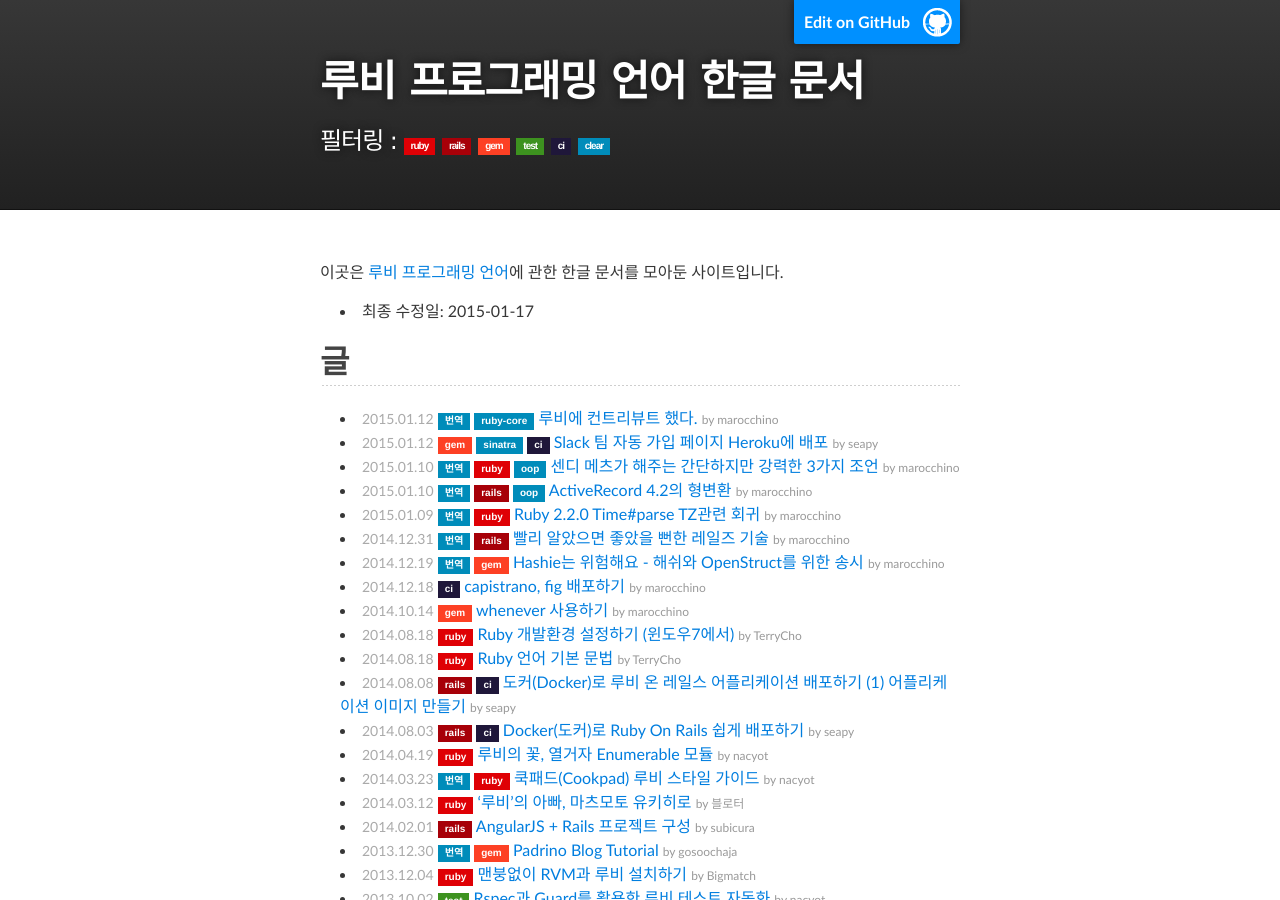
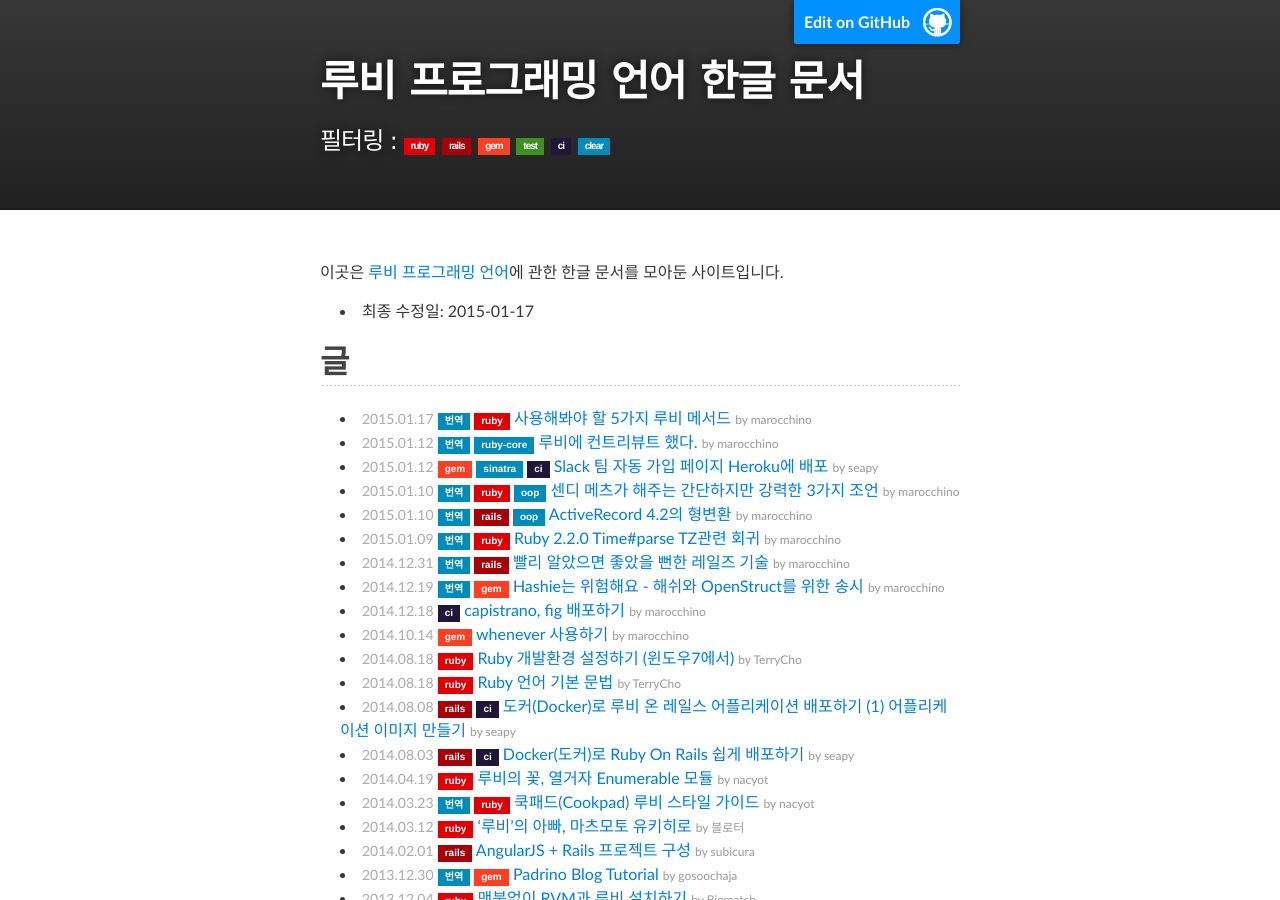
Before and after one commit to rubykr/rubykr.github.io, a Jekyll site: the page built from index.md, in a window 1280 px wide and 900 px high. Built offline with Jekyll 4.4.1, drawn with Linux system fonts in a browser that asks for light colours; comment, search, counter and statistics services are not loaded.

Commit message:
Add article

```diff
--- a/index.md
+++ b/index.md
@@ -10,6 +10,7 @@
 ## [글](#articles)
 {: #articles}
 
+- [사용해봐야 할 5가지 루비 메서드](https://dayone.me/1eP1zCQ){: .article data-date="2015.01.17" data-tags="translated ruby" data-author="marocchino" }
 - [루비에 컨트리뷰트 했다.](https://dayone.me/1dJRzSb){: .article data-date="2015.01.12" data-tags="translated ruby-core" data-author="marocchino" }
 - [Slack 팀 자동 가입 페이지 Heroku에 배포](http://seapy.com/2087){: .article data-date="2015.01.12" data-tags="gem sinatra ci" data-author="seapy" }
 - [센디 메츠가 해주는 간단하지만 강력한 3가지 조언](https://dayone.me/1dalzfv){: .article data-date="2015.01.10" data-tags="translated ruby oop" data-author="marocchino" }
```
